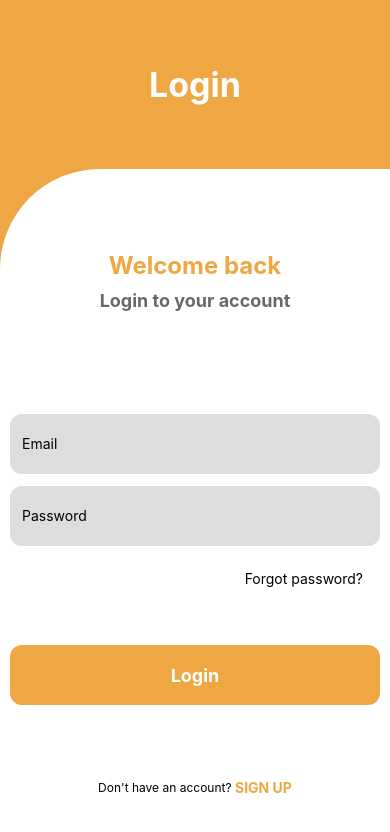
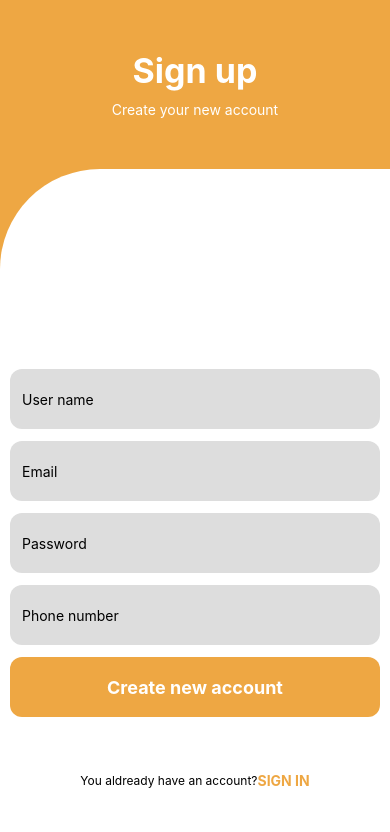
Before and after one commit to duyltph25901/Client_Food_App, a React Native app: screen / in a window 390 px wide. Shown: the top 832 px of the page. Built offline with nearby package versions, Linux system fonts and the light colour scheme.

Commit message:
create view sign up

```diff
--- a/App.js
+++ b/App.js
@@ -8,6 +8,6 @@ import {
 
 export default function App() {
   return (
-    <SignIn />
+    <SignUp />
   );
 }
--- a/Screens/Auth/SignUp.js
+++ b/Screens/Auth/SignUp.js
@@ -1,14 +1,107 @@
-import { StyleSheet, Text, View } from 'react-native'
+import { StyleSheet, Text, View, SafeAreaView, Dimensions, TextInput, TouchableOpacity } from 'react-native'
 import React from 'react'
+
+const width = Dimensions.get('window').width
 
 const SignUp = () => {
     return (
-        <View>
-            <Text>SignUp</Text>
-        </View>
+        <SafeAreaView style={styles.container}>
+            <View style={styles.header}>
+                <Text style={{
+                    fontSize: 34,
+                    fontWeight: 'bold',
+                    color: 'white',
+                    marginBottom: 10
+                }}>Sign up</Text>
+                <Text style={{
+                    color: 'white',
+                    fontSize: 14
+                }}>Create your new account</Text>
+            </View>
+            <View style={styles.body}>
+                <View style={styles.bodyChild}>
+                    <TextInput style={styles.input}
+                        placeholder='User name' />
+                    <TextInput style={styles.input}
+                        placeholder='Email' />
+                    <TextInput style={styles.input}
+                        placeholder='Password' />
+                    <TextInput style={styles.input}
+                        placeholder='Phone number' />
+                    <TouchableOpacity style={styles.containerButton}>
+                        <Text style={styles.textButton}>Create new account</Text>
+                    </TouchableOpacity>
+                </View>
+                <View style={{
+                    flex: 1.5,
+                    justifyContent: 'center',
+                    alignItems: 'center',
+                    flexDirection: 'row'
+                }}>
+                    <Text style={{
+                        fontSize: 12,
+                    }}>You aldready have an account?</Text>
+                    <TouchableOpacity>
+                        <Text style={{
+                            fontSize: 14,
+                            fontWeight: 'bold',
+                            color: '#EEA743'
+                        }}>SIGN IN</Text>
+                    </TouchableOpacity>
+                </View>
+            </View>
+        </SafeAreaView>
     )
 }
 
 export default SignUp
 
-const styles = StyleSheet.create({})
+const styles = StyleSheet.create({
+    container: {
+        flex: 10,
+        justifyContent: 'center',
+        alignItems: 'center',
+        backgroundColor: '#EEA743'
+    },
+    header: {
+        flex: 2,
+        justifyContent: 'center',
+        alignItems: 'center',
+        width: width,
+    },
+    body: {
+        flex: 8,
+        justifyContent: 'center',
+        alignItems: 'center',
+        backgroundColor: 'white',
+        width: width,
+        borderTopLeftRadius: 100
+    },
+    bodyChild: {
+        flex: 6.5,
+        justifyContent: 'flex-end',
+        alignItems: 'center',
+    },
+    input: {
+        width: width - 20,
+        height: 60,
+        borderRadius: 12,
+        paddingHorizontal: 12,
+        backgroundColor: '#DDDDDD',
+        marginBottom: 12,
+        fontSize: 14
+    },
+    containerButton: {
+        width: width - 20,
+        height: 60,
+        borderRadius: 12,
+        justifyContent: 'center',
+        alignItems: 'center',
+        backgroundColor: '#EEA743'
+    },
+    textButton: {
+        fontSize: 18,
+        color: 'white',
+        fontWeight: 'bold'
+    }
+})
```
